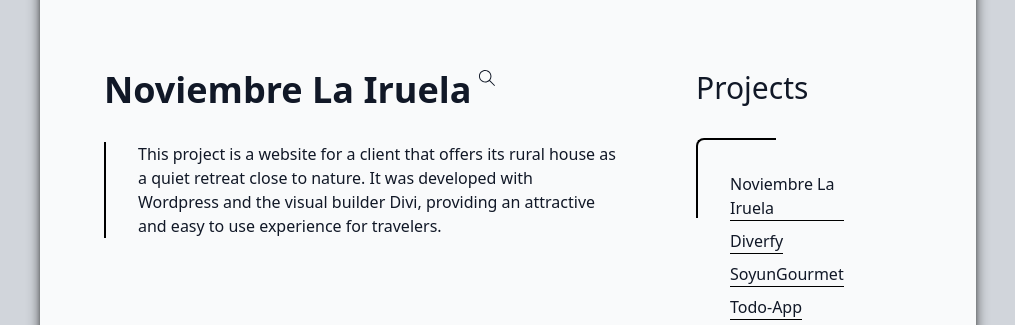
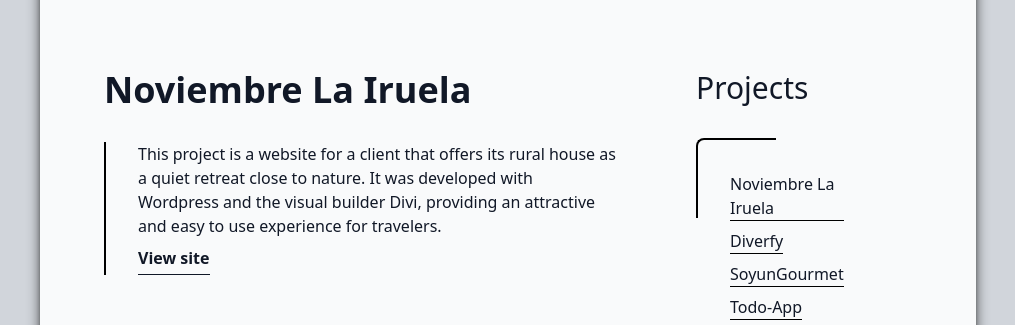
Before and after one commit to CarlosPProjects/PortfolioMain, a Next.js app: page / in a window 1280 px wide. Both pictures are taken after a click on the element "Noviembre La Iruela". Shown: the part 192-517 px from the top of the page, without its empty margins (132-1147 px from the left). Built offline with nearby package versions, Linux system fonts and the light colour scheme.

Commit message:
updated 1.1.4

```diff
--- a/sections/Hero.tsx
+++ b/sections/Hero.tsx
@@ -12,7 +12,6 @@ const projects = [
     route: "http://noviembrelairuela.es/",
   },
   {
-
     key: "02",
     name: "Diverfy",
     info: "This eCommerce platform, built with WordPress, allows brands to sell their products at exclusive prices promoted by influencers. Users have a smooth and secure experience with various payment and shipping options. The platform, built with only WordPress, has been successful in increasing sales and generating traffic.",
@@ -30,7 +29,6 @@ const projects = [
     info: "In development, Todo-App is a mobile app designed to improve productivity and stay organized. Users can create task lists, shopping lists, set reminders and track progress in real-time. Easy to use and highly customizable, it allows users to sync with their calendar and set reminders based on location.",
     route: "#",
   },
-
 ];
 
 const Hero = () => {
@@ -86,17 +84,14 @@ const Hero = () => {
               <h1 className="text-4xl font-bold mb-8">
                 {currentElement?.name}{" "}
               </h1>
-
-              <Link
-                href={`${currentElement?.route}`}
-                target="_blank"
-                className="h-fit"
-              >
-                <SlMagnifier />
-              </Link>
             </div>
             <div className="pl-8 border-l-2 border-black dark:border-gray-50">
               <p>{currentElement?.info}</p>
+              <div className=" w-fit h-fit pb-1 mt-2 border-gray-900 border-b font-bold">
+                <Link href={`${currentElement?.route}`} target="_blank">
+                  View site
+                </Link>
+              </div>
             </div>
           </motion.div>
         )}
```
